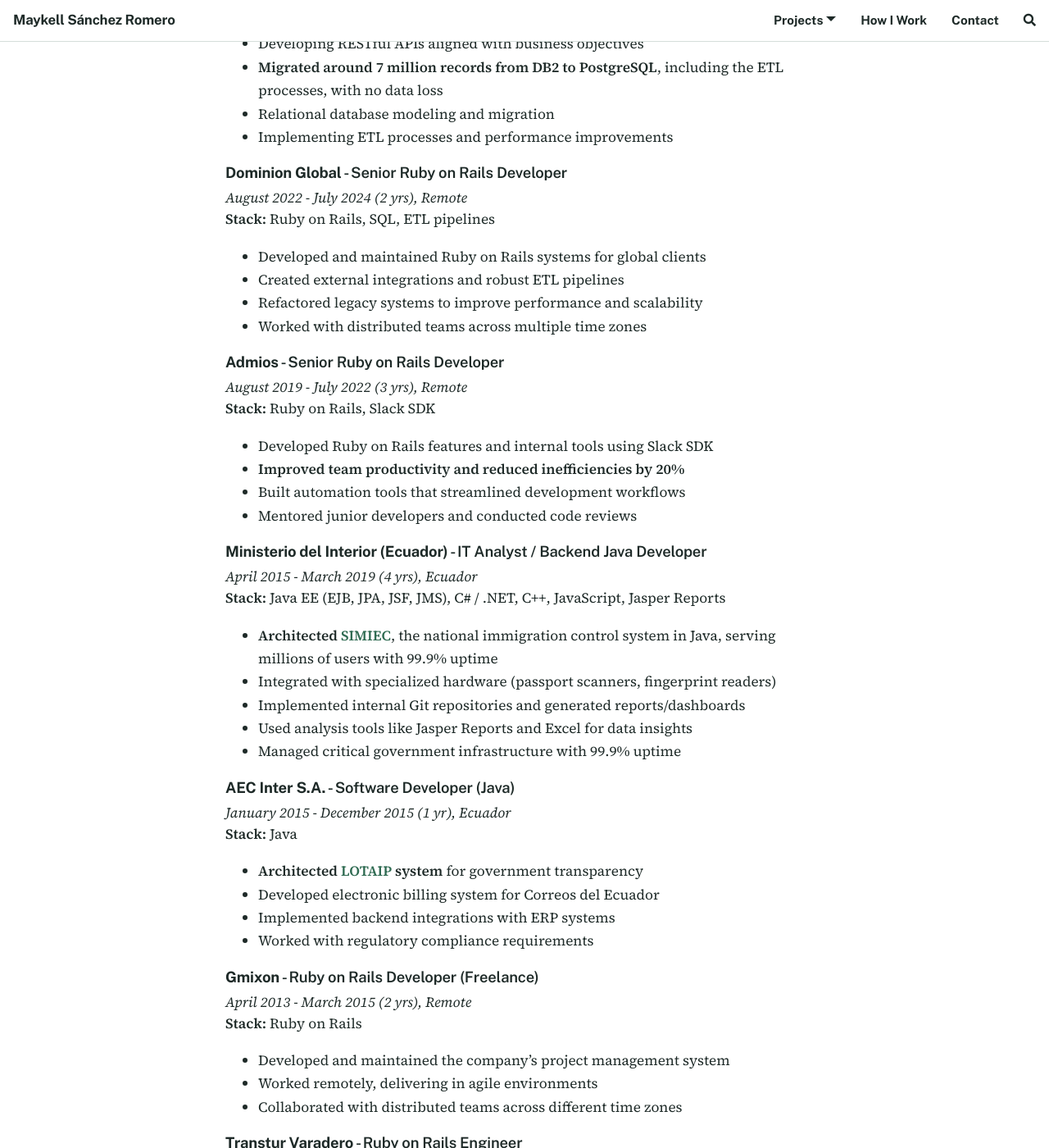
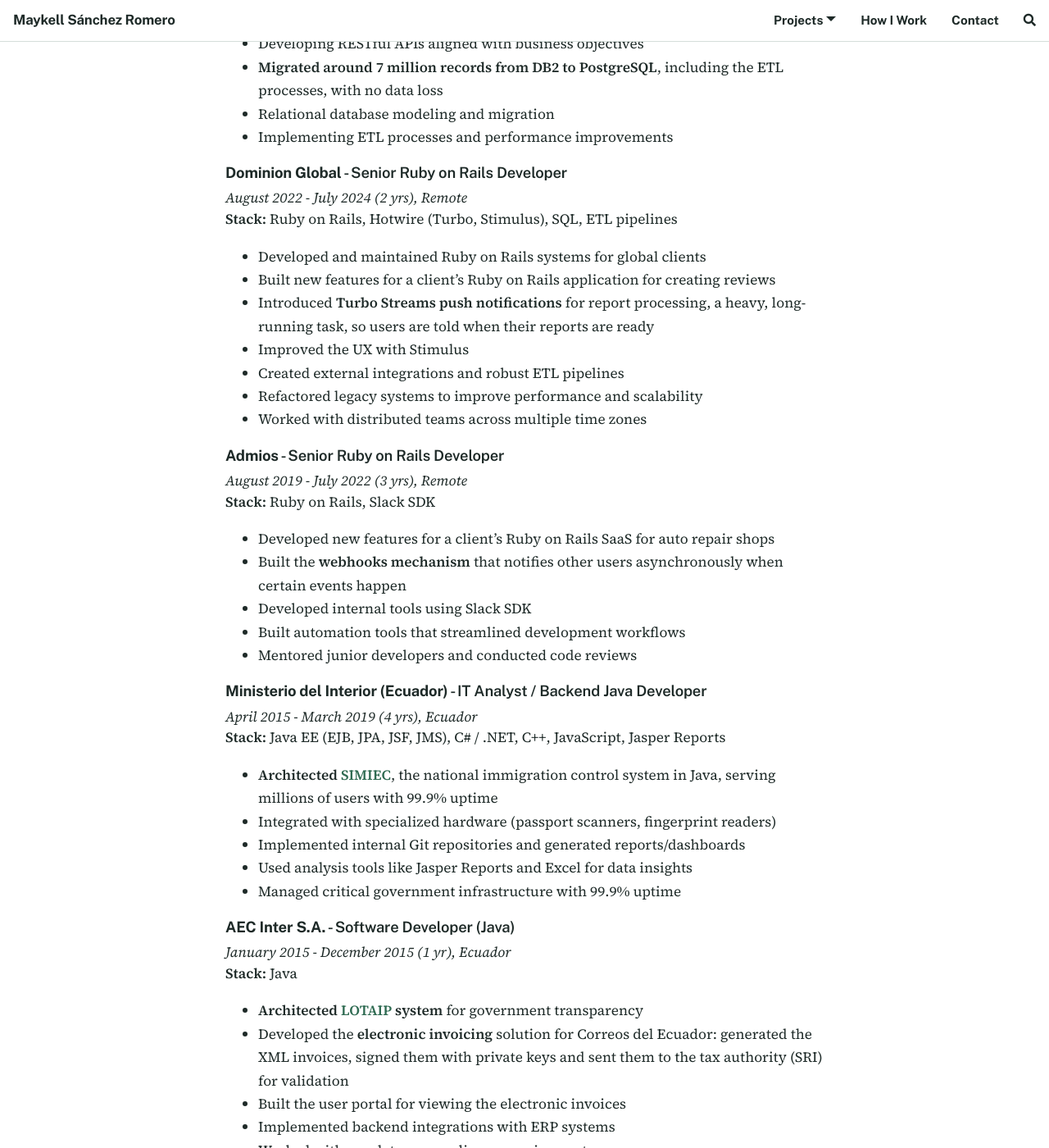
Before and after one commit to kellsaro/kellsaro.github.io, a Jekyll site: the page built from experience.md, in a window 1280 px wide and 1400 px high, scrolled down 1234 px. Shown: the whole window at 82% size. Built offline with Jekyll 4.4.1, drawn with Linux system fonts in a browser that asks for light colours; nearby versions of some CDN libraries; comment, search, counter and statistics services are not loaded; some of the changed text lies outside the part shown.

Commit message:
Improvement in the format and information

```diff
--- a/assets/docs/cv-markdown.txt
+++ b/assets/docs/cv-markdown.txt
@@ -55,8 +55,8 @@
 ### {{ job.role }}, {{ job.company }}
 
 {% include resume-date.html date=job.start %} - {% include resume-date.html date=job.end %} ({% include duration.html start=job.start end=job.end %}){% if job.location %}, {{ job.location }}{% endif %}
-{% if job.highlight %}
-{{ job.highlight | replace: "](/", absolute_link }}
+{% if job.highlights %}{% for item in job.highlights %}
+- {{ item | replace: "](/", absolute_link }}{% endfor %}
 {% endif %}{% endfor %}
 Full details of each role, with its stack: {{ '/experience/' | absolute_url }}
 
--- a/experience.md
+++ b/experience.md
@@ -35,8 +35,11 @@
 
 ### **Dominion Global** - Senior Ruby on Rails Developer
 *August 2022 - July 2024 ({% include duration.html start="2022-08" end="2024-07" %}), Remote*<br>
-**Stack:** Ruby on Rails, SQL, ETL pipelines
+**Stack:** Ruby on Rails, Hotwire (Turbo, Stimulus), SQL, ETL pipelines
 - Developed and maintained Ruby on Rails systems for global clients
+- Built new features for a client's Ruby on Rails application for creating reviews
+- Introduced **Turbo Streams push notifications** for report processing, a heavy, long-running task, so users are told when their reports are ready
+- Improved the UX with Stimulus
 - Created external integrations and robust ETL pipelines
 - Refactored legacy systems to improve performance and scalability
 - Worked with distributed teams across multiple time zones
@@ -44,8 +47,9 @@
 ### **Admios** - Senior Ruby on Rails Developer
 *August 2019 - July 2022 ({% include duration.html start="2019-08" end="2022-07" %}), Remote*<br>
 **Stack:** Ruby on Rails, Slack SDK
-- Developed Ruby on Rails features and internal tools using Slack SDK
-- **Improved team productivity and reduced inefficiencies by 20%**
+- Developed new features for a client's Ruby on Rails SaaS for auto repair shops
+- Built the **webhooks mechanism** that notifies other users asynchronously when certain events happen
+- Developed internal tools using Slack SDK
 - Built automation tools that streamlined development workflows
 - Mentored junior developers and conducted code reviews
 
@@ -62,14 +66,15 @@
 *January 2015 - December 2015 ({% include duration.html start="2015-01" end="2015-12" %}), Ecuador*<br>
 **Stack:** Java
 - **Architected [LOTAIP]({{ site.baseurl }}/projects/lotaip/) system** for government transparency
-- Developed electronic billing system for Correos del Ecuador
+- Developed the **electronic invoicing** solution for Correos del Ecuador: generated the XML invoices, signed them with private keys and sent them to the tax authority (SRI) for validation
+- Built the user portal for viewing the electronic invoices
 - Implemented backend integrations with ERP systems
 - Worked with regulatory compliance requirements
 
 ### **Gmixon** - Ruby on Rails Developer (Freelance)
 *April 2013 - March 2015 ({% include duration.html start="2013-04" end="2015-03" %}), Remote*<br>
 **Stack:** Ruby on Rails
-- Developed and maintained the company's project management system
+- Developed and maintained the company's project management system, especially the payments to team members
 - Worked remotely, delivering in agile environments
 - Collaborated with distributed teams across different time zones
 
--- a/llms.txt
+++ b/llms.txt
@@ -9,7 +9,7 @@
 
 > Senior Software Engineer specialized in Ruby on Rails and React, backed by solid Java experience, with 15+ years building production systems and a rigorous AI-assisted engineering workflow. Moving toward Elixir/Phoenix LiveView.
 
-Maykell Sánchez Romero is a Senior Software Engineer based in Ecuador (UTC-5, within 1 hour of US Eastern time), open to remote roles, who builds products end to end (data model, backend, interface, background processing and reports) and practices AI-assisted software engineering with LLMs (Claude Code, Codex). AI workflow: sets the architecture, design principles and tools; specifies each feature with expected results, examples and counterexamples; reviews and stores the agent's plan before coding; implements point by point with traceability and a review at each checkpoint; reviews the code personally plus a cross-review by a second, different agent; and requires new tests, the full test suite, linters, formatters and a security agent before staging and QA. Repeated problems become project rules and repeated tasks become agent skills (details: {{ '/how-i-work/' | absolute_url }}). Current focus: agentic software engineering for fast system development with accountability, and distributed systems architecture for fast, scalable, resilient, maintainable solutions.
+Maykell Sánchez Romero is a Senior Software Engineer based in Ecuador (UTC-5, available during US business hours, Eastern to Pacific), open to remote roles, who builds products end to end (data model, backend, interface, background processing and reports) and practices AI-assisted software engineering with LLMs (Claude Code, Codex). AI workflow: sets the architecture, design principles and tools; specifies each feature with expected results, examples and counterexamples; reviews and stores the agent's plan before coding; implements point by point with traceability and a review at each checkpoint; reviews the code personally plus a cross-review by a second, different agent; and requires new tests, the full test suite, linters, formatters and a security agent before staging and QA. Repeated problems become project rules and repeated tasks become agent skills (details: {{ '/how-i-work/' | absolute_url }}). Current focus: agentic software engineering for fast system development with accountability, and distributed systems architecture for fast, scalable, resilient, maintainable solutions.
 
 - Contact: {{ resume.contact.email }}
 - LinkedIn: https://www.{{ resume.contact.linkedin }}
@@ -25,7 +25,7 @@
 
 ## Experience
 {% for job in resume.experience %}
-- {{ job.role }}, {{ job.company }} ({% include resume-date.html date=job.start %} - {% include resume-date.html date=job.end %}{% if job.location %}, {{ job.location }}{% endif %}){% if job.highlight %}: {{ job.highlight | replace: "](/", absolute_link }}{% endif %}{% endfor %}
+- {{ job.role }}, {{ job.company }} ({% include resume-date.html date=job.start %} - {% include resume-date.html date=job.end %}{% if job.location %}, {{ job.location }}{% endif %}){% if job.highlights %}: {{ job.highlights | join: " " | replace: "](/", absolute_link }}{% endif %}{% endfor %}
 
 Details of each role, with its main stack: {{ '/experience/' | absolute_url }}
 
```
Also changed, not shown: CLAUDE.md (+2 -2 lines), _data/resume.yml (+38 -19 lines), assets/css/resume.css (+14 -4 lines), index.md (+16 -4 lines), technical-expertise.md (+1 -1 lines), 2 other files.
